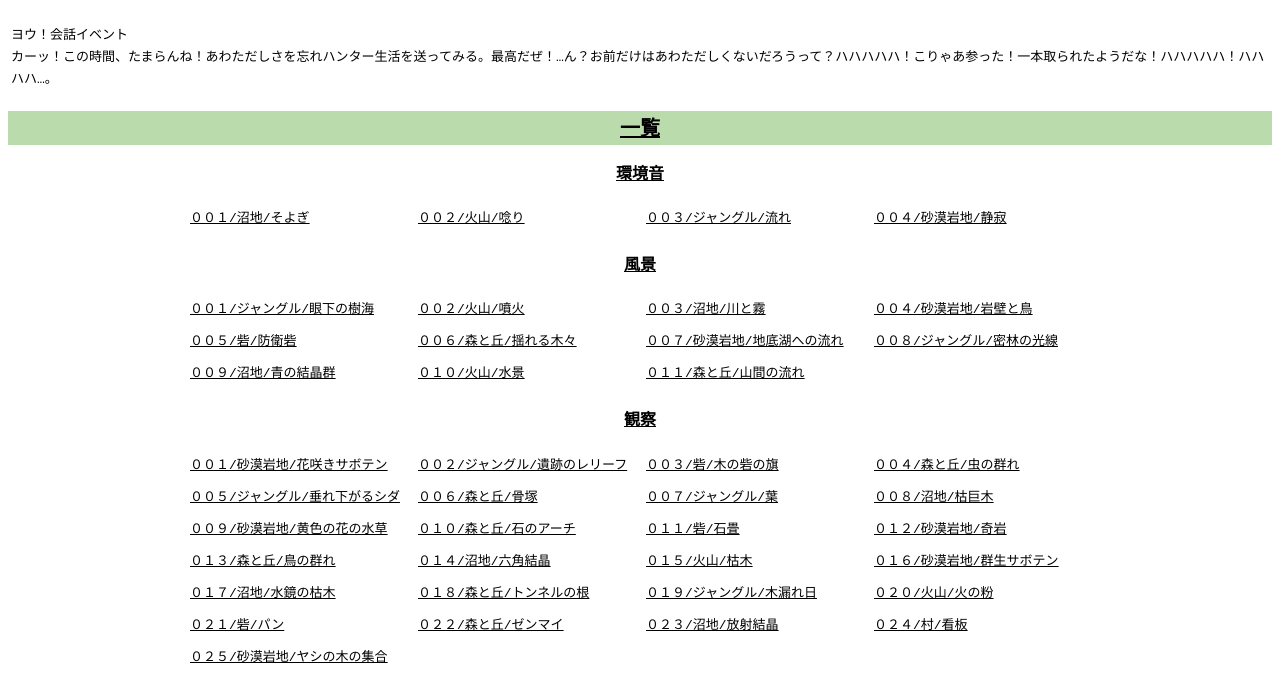
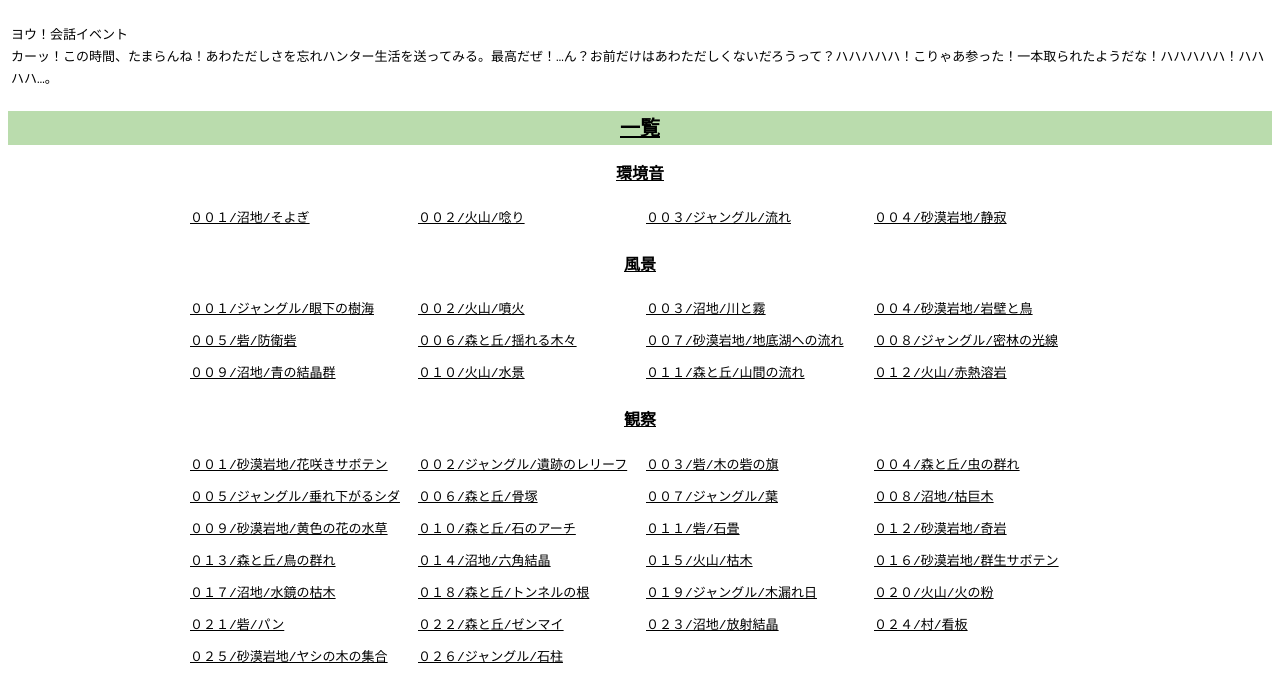
Before and after one commit to himanahanntaa/himanahanntaa, a plain HTML site: page index.html in a window 1280 px wide. Shown: the part 100-792 px from the top of the page. Drawn offline with Linux system fonts and the light colour scheme.

Commit message:
index.html

```diff
--- a/index.html
+++ b/index.html
@@ -132,6 +132,7 @@
   <a href="https://www.youtube.com/watch?v=RBQ2mZRHH9U" target="_self">００９/沼地/青の結晶群</a>
   <a href="https://www.youtube.com/watch?v=Z2sy-bqG0P4" target="_self">０１０/火山/水景</a>
   <a href="https://www.youtube.com/watch?v=h1GYrv0fGR4" target="_self">０１１/森と丘/山間の流れ</a>
+  <a href="https://www.youtube.com/watch?v=EHxjm6kDGV0" target="_self">０１２/火山/赤熱溶岩</a>
 </div>
 <h3><a href="https://www.youtube.com/@himanahanntaa/search?query=%E8%A6%B3%E5%AF%9F" target="_self">観察</a></h3>
 <div class="link-list">
@@ -160,6 +161,7 @@
   <a href="https://www.youtube.com/watch?v=D3JtQqjmVIA" target="_self">０２３/沼地/放射結晶</a>
   <a href="https://www.youtube.com/watch?v=hFdE_9f8eso" target="_self">０２４/村/看板</a>
   <a href="https://www.youtube.com/watch?v=Xff3Qm3hAA8" target="_self">０２５/砂漠岩地/ヤシの木の集合</a>
+  <a href="https://www.youtube.com/watch?v=dqMRH_D0F_w" target="_self">０２６/ジャングル/石柱</a>
 </div>
 <h3><a href="https://www.youtube.com/@himanahanntaa/search?query=%E9%87%A3%E3%82%8A" target="_self">釣り</a></h3>
 <div class="number-list">
@@ -291,6 +293,7 @@
 <h3><a href="https://www.youtube.com/@himanahanntaa/search?query=%E3%81%82%E3%82%9D%E2%80%A6" target="_self">あゝ…</a></h3>
 <div class="number-list">
   <a href="https://www.youtube.com/watch?v=nOpmha1ORxc" target="_self">００１</a>
+  <a href="https://www.youtube.com/watch?v=_L-ih5uhCEo" target="_self">００２</a>
 </div>
 <h3>その他</h3>
 <div class="link-list">
```
